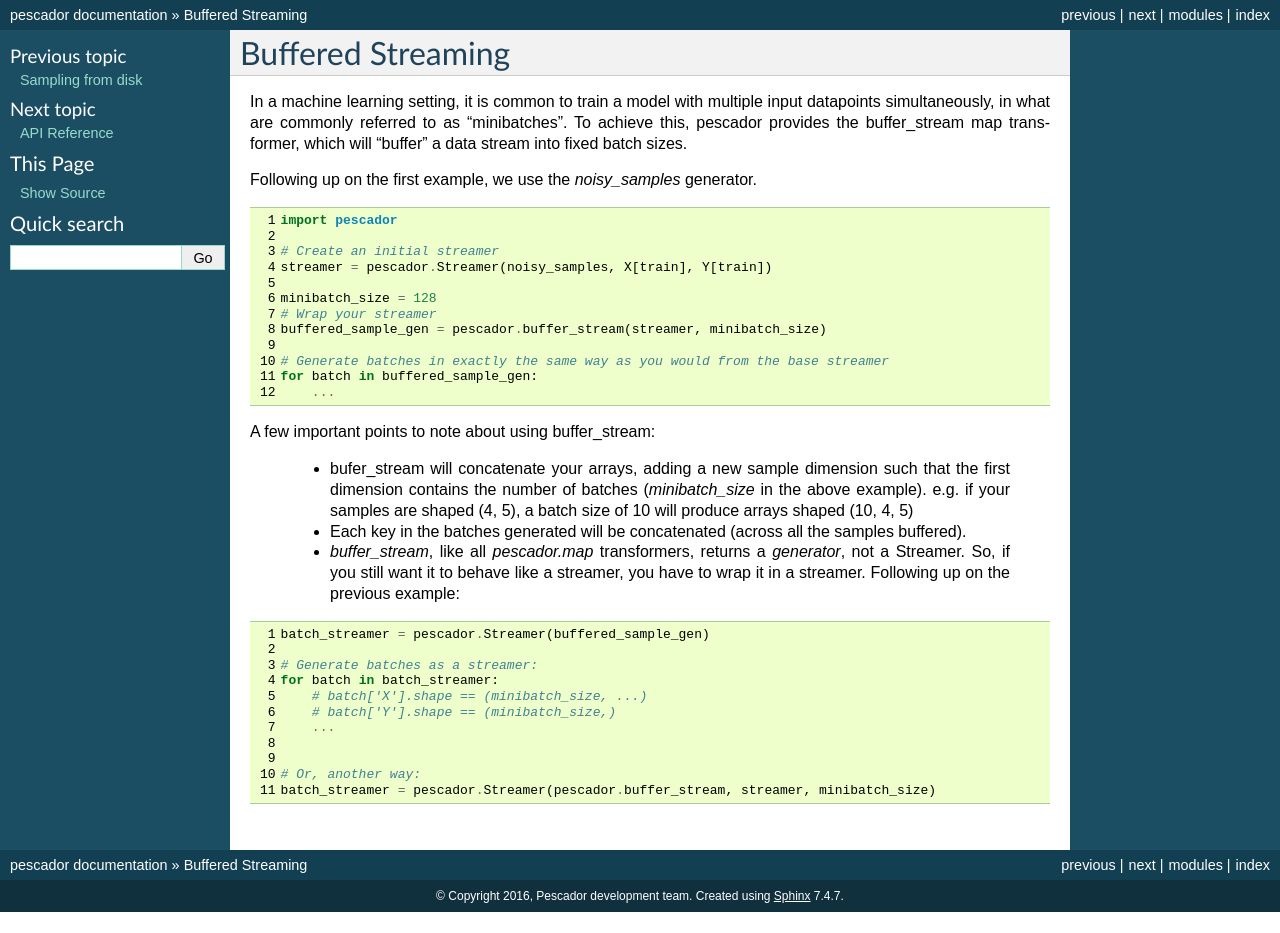
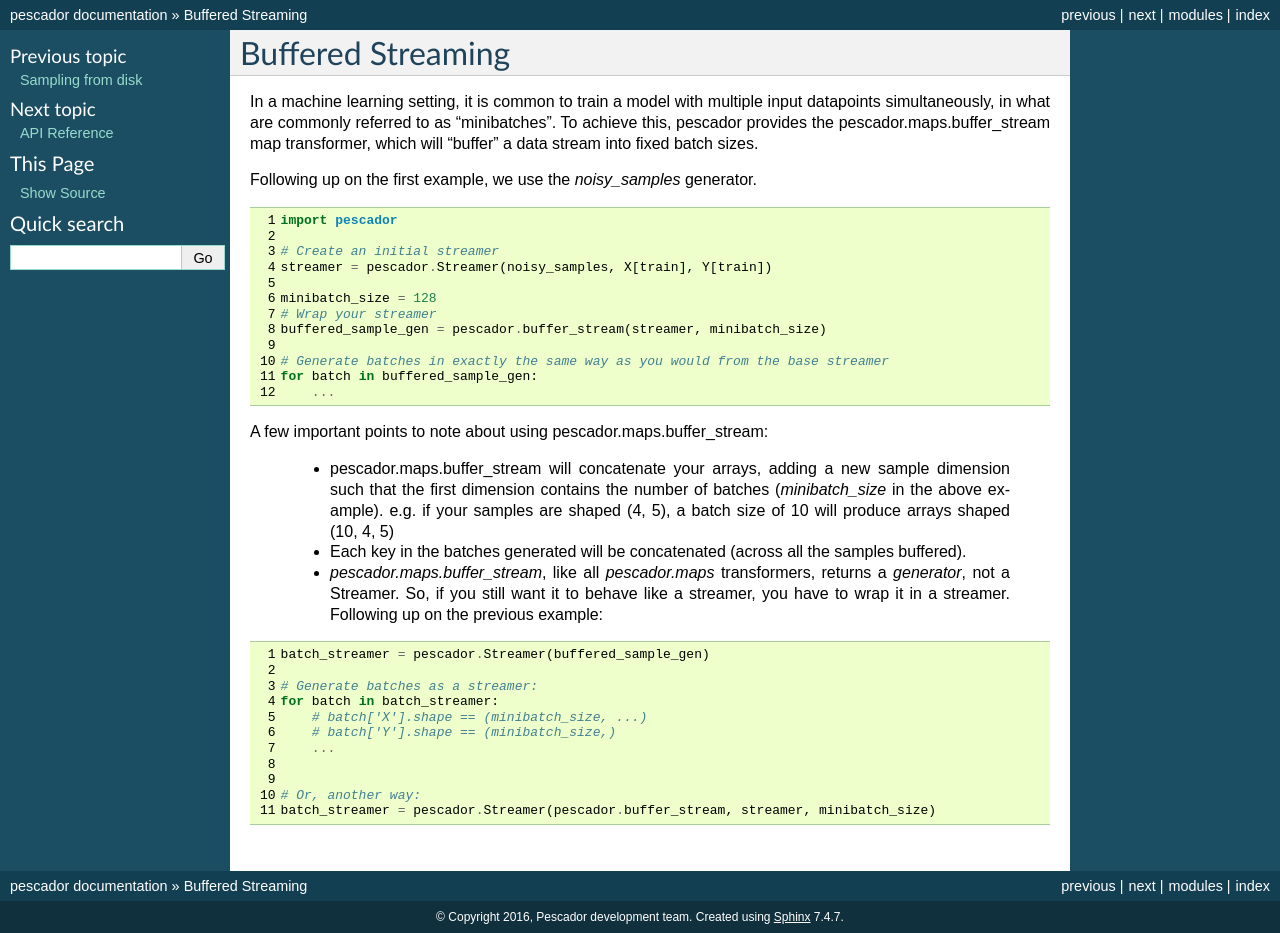
Before and after one commit to pescadores/pescador, a Sphinx documentation site: the page built from docs/bufferedstreaming.rst, in a window 1280 px wide. Built offline with Sphinx 7.4.7, drawn with Linux system fonts in a browser that asks for light colours; pages that are not in the unit, such as notebooks, are missing from menus; before the commit the page ends 912 px from its top, so only the background shows below that.

Commit message:
fixed build issues except for buffer_stream refs

```diff
--- a/docs/bufferedstreaming.rst
+++ b/docs/bufferedstreaming.rst
@@ -3,7 +3,7 @@
 Buffered Streaming
 ==================
 
-In a machine learning setting, it is common to train a model with multiple input datapoints simultaneously, in what are commonly referred to as "minibatches". To achieve this, pescador provides the :ref:`buffer_stream` map transformer, which will "buffer" a data stream into fixed batch sizes.
+In a machine learning setting, it is common to train a model with multiple input datapoints simultaneously, in what are commonly referred to as "minibatches". To achieve this, pescador provides the :ref:`pescador.maps.buffer_stream` map transformer, which will "buffer" a data stream into fixed batch sizes.
 
 Following up on the first example, we use the `noisy_samples` generator.
 
@@ -25,13 +25,13 @@ Following up on the first example, we use the `noisy_samples` generator.
 
 
 
-A few important points to note about using :ref:`buffer_stream`:
+A few important points to note about using :ref:`pescador.maps.buffer_stream`:
 
-    - :ref:`bufer_stream` will concatenate your arrays, adding a new sample dimension such that the first dimension contains the number of batches (`minibatch_size` in the above example). e.g. if your samples are shaped (4, 5), a batch size of 10 will produce arrays shaped (10, 4, 5)
+    - :ref:`pescador.maps.buffer_stream` will concatenate your arrays, adding a new sample dimension such that the first dimension contains the number of batches (`minibatch_size` in the above example). e.g. if your samples are shaped (4, 5), a batch size of 10 will produce arrays shaped (10, 4, 5)
 
     - Each key in the batches generated will be concatenated (across all the samples buffered).
 
-    - `buffer_stream`, like all `pescador.map` transformers, returns a *generator*, not a Streamer. So, if you still want it to behave like a streamer, you have to wrap it in a streamer. Following up on the previous example:
+    - `pescador.maps.buffer_stream`, like all `pescador.maps` transformers, returns a *generator*, not a Streamer. So, if you still want it to behave like a streamer, you have to wrap it in a streamer. Following up on the previous example:
 
 .. code-block:: python
     :linenos:
--- a/docs/conf.py
+++ b/docs/conf.py
@@ -56,6 +56,7 @@ sphinx_gallery_conf = {
         'theano': 'http://deeplearning.net/software/theano/'
     },
     'default_thumb_file': 'noun_199.png',
+    'backreferences_dir': False,
 }
 
 import matplotlib as mpl
--- a/docs/example1.rst
+++ b/docs/example1.rst
@@ -1,7 +1,7 @@
 .. _example1:
 
 Basic example
-==============
+=============
 
 This document will walk through the basics of using pescador to stream samples from a generator.
 
@@ -9,7 +9,7 @@ Our running example will be learning from an infinite stream of stochastically p
 
 
 Sample generators
-----------------
+-----------------
 Streamers are intended to transparently pass data without modifying them. However, Pescador assumes that Streamers produce output in
 a particular format.  Specifically, a data is expected to be a python dictionary where each value contains a `np.ndarray`. For an unsupervised learning (e.g., SKLearn/`MiniBatchKMeans`), the data might contain only one
 key: `X`.  For supervised learning (e.g., SGDClassifier), valid data would contain both `X` and `Y` keys, both of equal length.
@@ -95,7 +95,7 @@ Finally, because `iterate()` is such a common operation with streamer objects, a
 Iterating over any of these would then look like the following:
 
 .. code-block:: python
-    ::linenos:
+    :linenos:
 
     for sample in streamer.iterate():
         # do something
```
Also changed, not shown: docs/api.rst (+4 -5 lines), docs/index.rst (+11 -7 lines), 3 other files.
